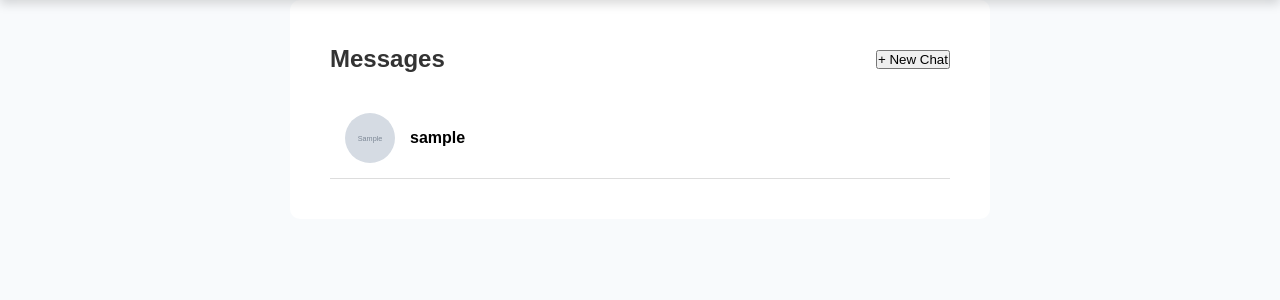
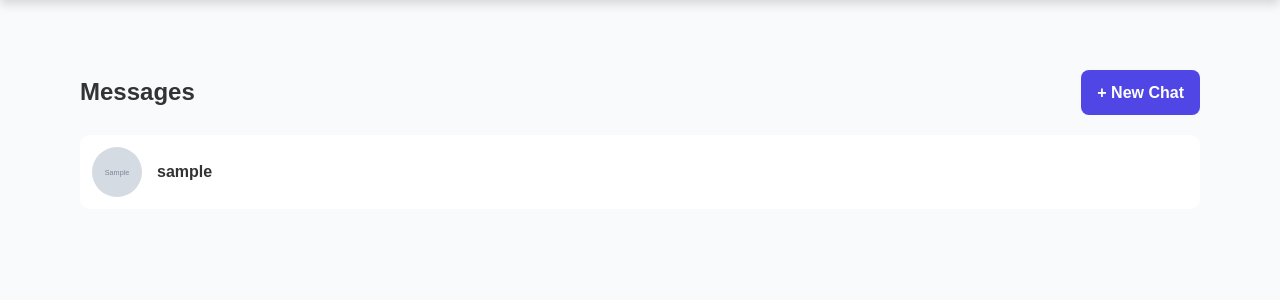
Before and after one commit to Worksalohy/musician-social-platform, a PHP site: page /messages/inbox.php in a window 1280 px wide. Shown: the part 133-433 px from the top of the page. Run offline with PHP 8.4, Linux system fonts and the light colour scheme; the visitor is signed in with stand-in values (Sample User, id 1); tables that the repository leaves empty or names only in its code hold one stand-in row (values such as "Sample post"); grey boxes marked "Sample" are stand-in pictures; data that the repository does not hold is empty.

Commit message:
Refactor inbox page with separate CSS and JS files

```diff
--- /dev/null
+++ b/assets/css/inbox.css
@@ -0,0 +1,142 @@
+/* Inbox Header */
+
+.inbox-header {
+
+    display: flex;
+    justify-content: space-between;
+    align-items: center;
+
+    margin-bottom: 20px;
+
+}
+
+
+.inbox-header h2 {
+
+    margin: 0;
+
+}
+
+
+/* New Chat Button */
+
+.new-chat-btn {
+
+    padding: 10px 16px;
+
+    background-color: #4f46e5;
+
+    color: white;
+
+    text-decoration: none;
+
+    border-radius: 8px;
+
+    font-weight: 600;
+
+}
+
+
+.new-chat-btn:hover {
+
+    background-color: #4338ca;
+
+}
+
+
+/* Conversation List */
+
+#conversation-list {
+
+    display: flex;
+
+    flex-direction: column;
+
+    gap: 12px;
+
+}
+
+
+/* Conversation Item */
+
+.conversation {
+
+    display: flex;
+
+    align-items: center;
+
+    gap: 15px;
+
+    padding: 12px;
+
+    background: white;
+
+    border-radius: 10px;
+
+    text-decoration: none;
+
+    color: inherit;
+
+}
+
+
+/* Avatar */
+
+.avatar {
+
+    width: 50px;
+
+    height: 50px;
+
+    border-radius: 50%;
+
+    object-fit: cover;
+
+    flex-shrink: 0;
+
+}
+
+
+/* Username */
+
+.username {
+
+    font-weight: 600;
+
+}
+
+
+/* Unread Message Count */
+
+.unread-badge {
+
+    margin-left: auto;
+
+    background: #4f46e5;
+
+    color: white;
+
+    width: 24px;
+
+    height: 24px;
+
+    border-radius: 50%;
+
+    display: flex;
+
+    align-items: center;
+
+    justify-content: center;
+
+    font-size: 12px;
+
+}
+
+
+.error-message {
+
+    text-align: center;
+
+    padding: 20px;
+
+}
--- /dev/null
+++ b/assets/js/inbox.js
@@ -0,0 +1,40 @@
+const conversationList = document.getElementById("conversation-list");
+
+
+async function loadConversations() {
+
+    try {
+
+        const response = await fetch("fetch-conversations.php");
+
+
+        if (!response.ok) {
+            throw new Error("Unable to load conversations.");
+        }
+
+
+        const html = await response.text();
+
+
+        conversationList.innerHTML = html;
+
+
+    } catch (error) {
+
+        console.error(error);
+
+
+        conversationList.innerHTML = `
+            <p class="error-message">
+                Unable to load conversations.
+            </p>
+        `;
+    }
+}
+
+
+loadConversations();
+
+
+// Refresh inbox automatically
+setInterval(loadConversations, 5000);
--- a/messages/inbox.php
+++ b/messages/inbox.php
@@ -1,5 +1,15 @@
 <?php
+
 $pageTitle = "Messages | MusicCulture";
+
+$pageStyles = [
+    "/assets/css/inbox.css"
+];
+
+$pageScripts = [
+    "/assets/js/inbox.js"
+];
+
 $currentPage = "messages";
 
 require_once "../config/db.php";
@@ -8,91 +18,26 @@ require_once "../includes/header.php";
 
 ?>
 
-<style>
-
-.container{
-    max-width:700px;
-    margin:auto;
-    background:#fff;
-    padding:20px;
-    border-radius:10px;
-}
-
-.conversation{
-    display:flex;
-    align-items:center;
-    gap:15px;
-    padding:15px;
-    border-bottom:1px solid #ddd;
-    text-decoration:none;
-    color:#000;
-}
-
-.conversation:hover{
-    background:#f8f8f8;
-}
-
-.avatar{
-    width:50px;
-    height:50px;
-    border-radius:50%;
-    object-fit:cover;
-}
-
-.username{
-    font-weight:bold;
-}
-
-.unread-badge{
-    background:red;
-    color:white;
-    border-radius:50%;
-    min-width:24px;
-    height:24px;
-    display:flex;
-    justify-content:center;
-    align-items:center;
-    font-size:12px;
-    margin-left:auto;
-}
-
-</style>
-
 <div class="container">
 
-    <div style="display:flex; justify-content:space-between; align-items:center; margin-bottom:20px;">
+    <div class="inbox-header">
 
         <h2>Messages</h2>
 
-        <a href="new-chat.php">
-            <button type="button">+ New Chat</button>
+        <a href="new-chat.php" class="new-chat-btn">
+            + New Chat
         </a>
 
     </div>
+
 
     <div id="conversation-list"></div>
 
 </div>
 
-<script>
 
-function loadConversations() {
+<?php
 
-    fetch("fetch-conversations.php")
-        .then(response => response.text())
-        .then(html => {
-            document.getElementById("conversation-list").innerHTML = html;
-        })
-        .catch(error => console.error(error));
+require_once "../includes/footer.php";
 
-}
-
-// Load immediately
-loadConversations();
-
-// Refresh every 3 seconds
-setInterval(loadConversations, 3000);
-
-</script>
-
-<?php require_once "../includes/footer.php"; ?>
+?>
```
